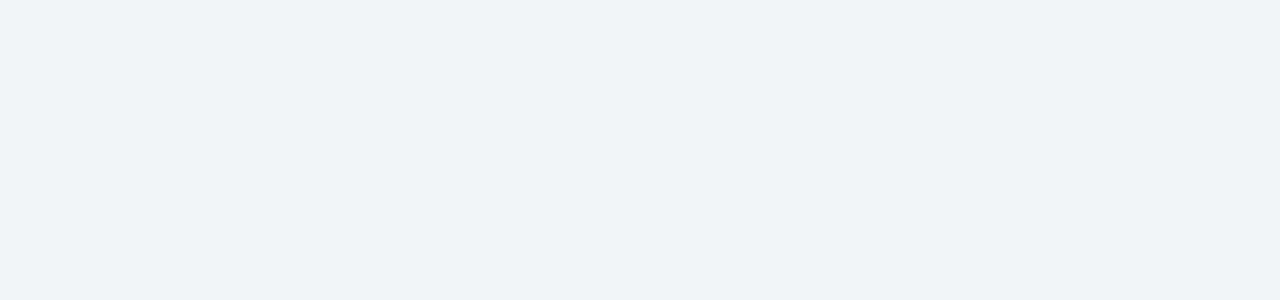
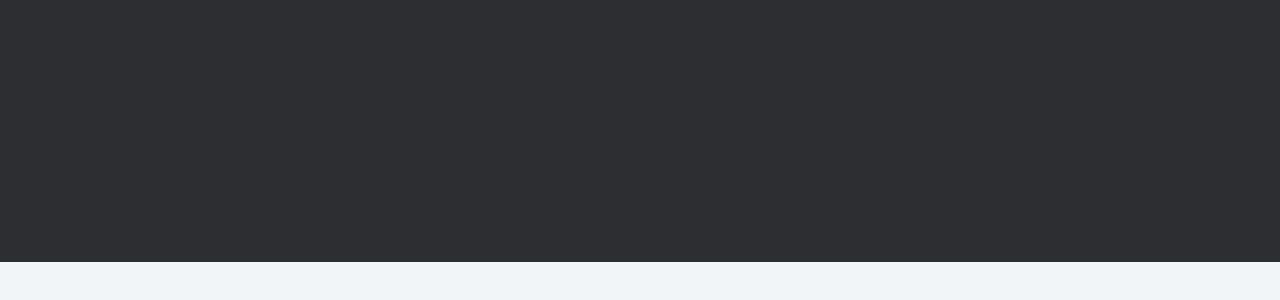
Before and after one commit to zainabturkmen/React-Projects, a React (Create React App) app in the folder react-projects-master/17-random-person/setup/: page / in a window 1280 px wide. Shown: the part 138-438 px from the top of the page. Built offline with nearby package versions, Linux system fonts and the light colour scheme; the HTML template or start-up script is replaced by a standard one.

Commit message:
random-person

```diff
--- a/react-projects-master/17-random-person/setup/src/App.js
+++ b/react-projects-master/17-random-person/setup/src/App.js
@@ -23,7 +23,7 @@ function App() {
 
   return (
     <main>
-
+      <div className='block bcg-black'></div>
     </main>
   )
 }
```
